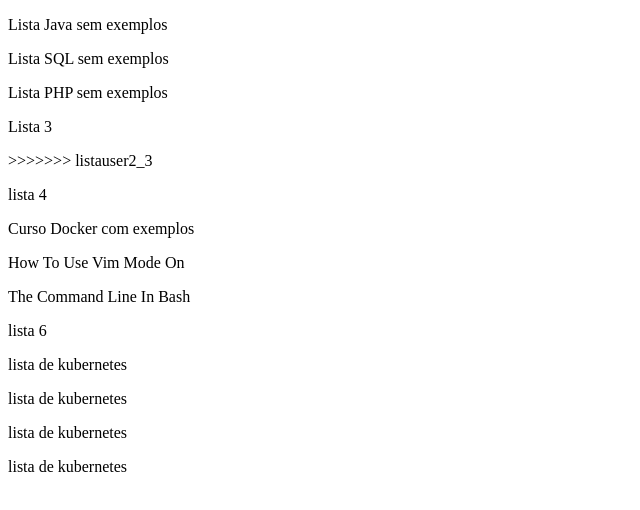
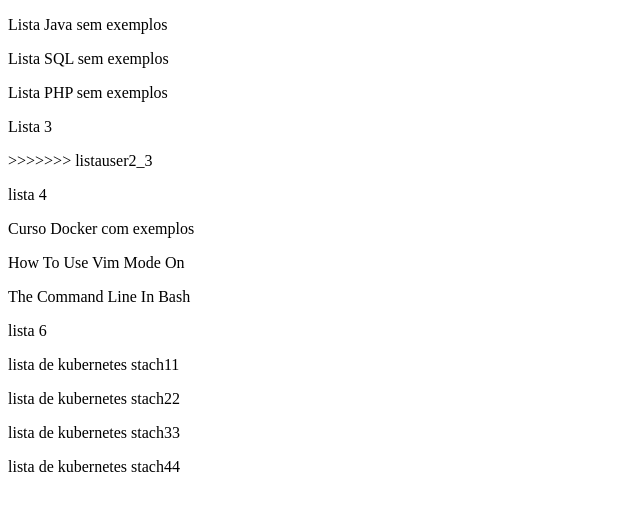
Before and after one commit to jonatanfreitas/testeGit, a plain HTML site: page index.html in a window 1280 px wide. Shown: the whole page, without its empty margins (0-640 px from the left). Drawn offline with Linux system fonts and the light colour scheme.

Commit message:
ajuste de kubernetes lista

```diff
--- a/index.html
+++ b/index.html
@@ -16,9 +16,9 @@
 <p>How To Use Vim Mode On </p>
 <p>The Command Line In Bash</p>
 <p>lista 6</p>
-<p>lista de kubernetes</p>
-<p>lista de kubernetes</p>
-<p>lista de kubernetes</p>
-<p>lista de kubernetes</p>
+<p>lista de kubernetes stach11</p>
+<p>lista de kubernetes stach22</p>
+<p>lista de kubernetes stach33</p>
+<p>lista de kubernetes stach44</p>
 </body>
 </html>
```
